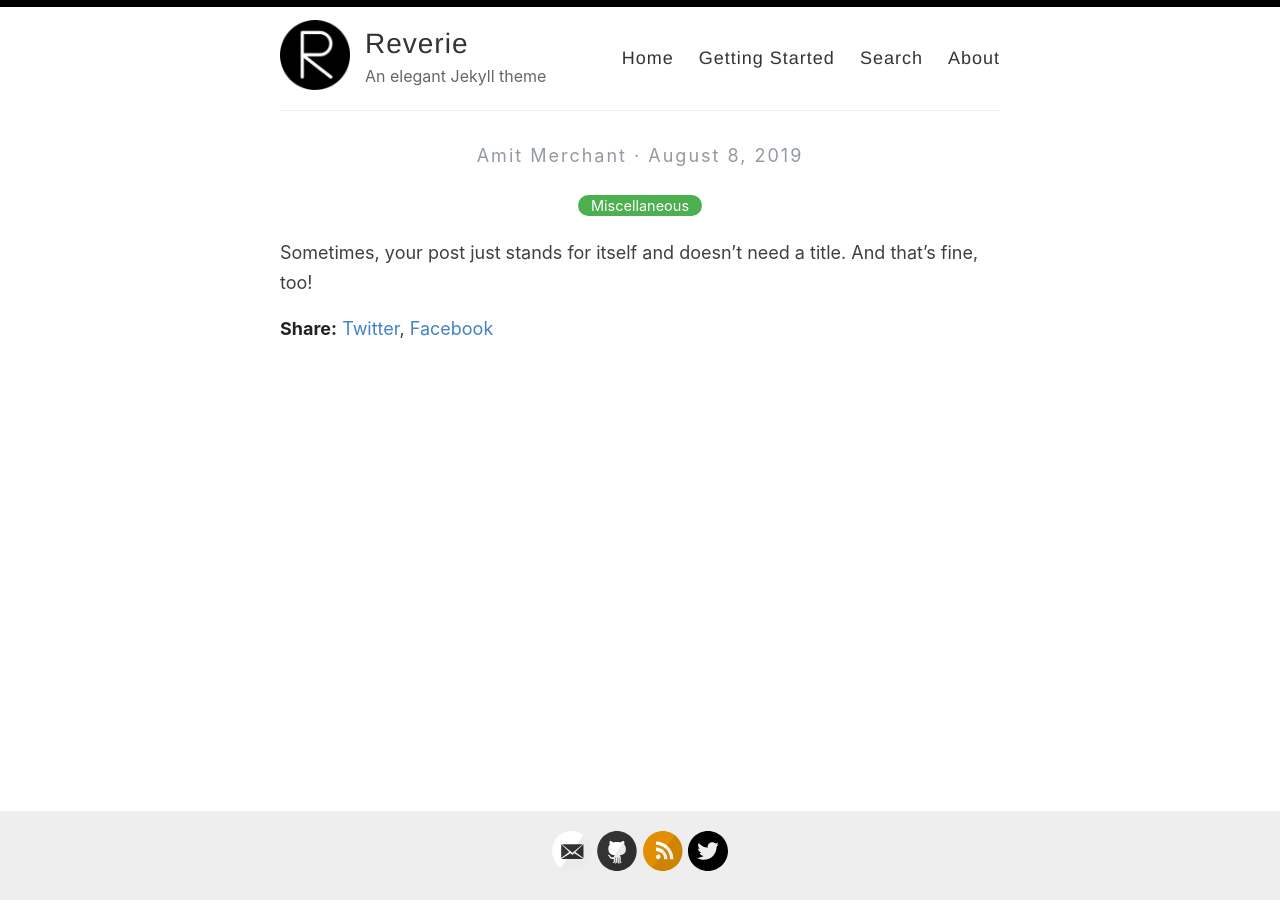
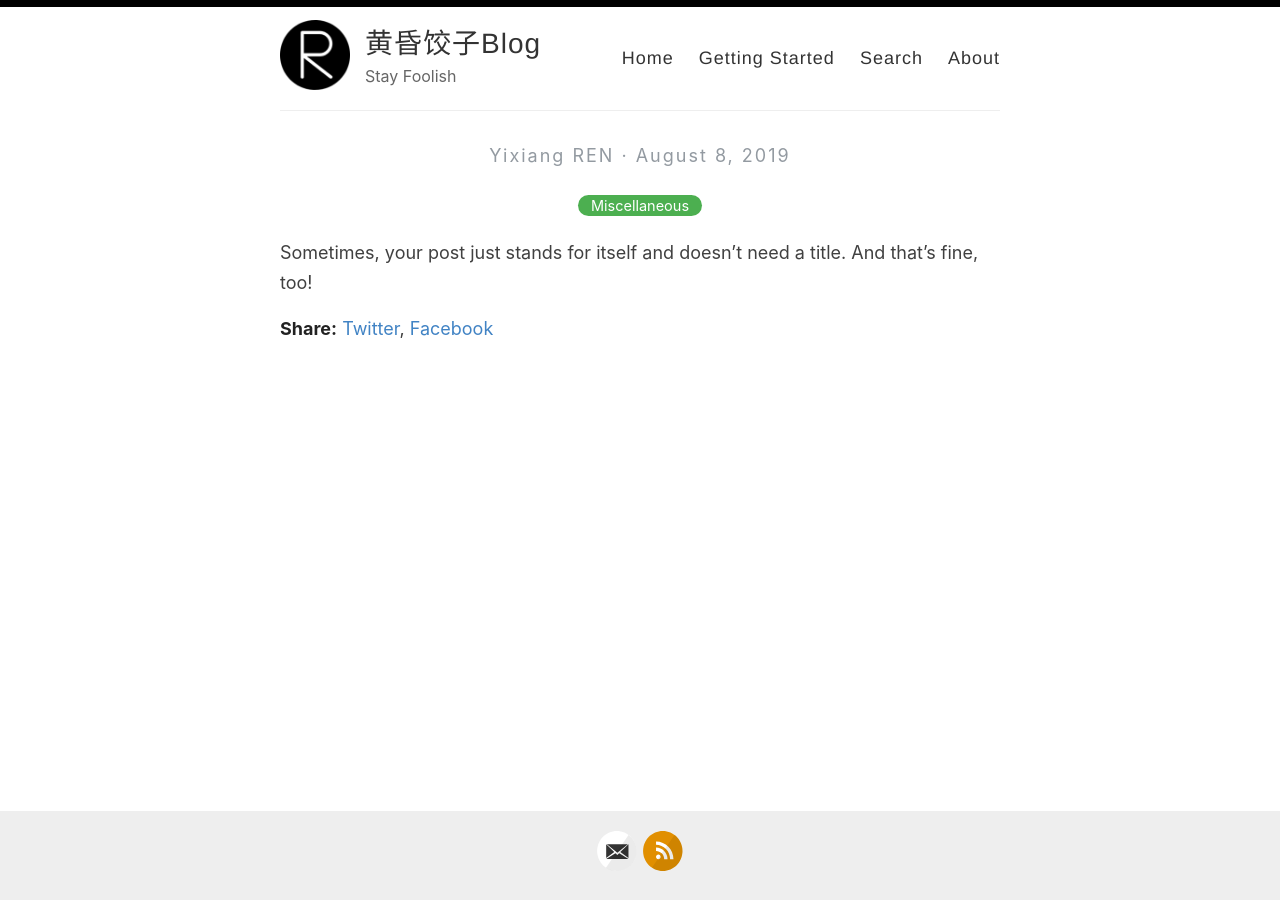
Before and after one commit to Invisible-bob/Invisible-bob.github.io, a Jekyll site: the page built from _posts/2019-08-08-no-title-posts.md, in a window 1280 px wide. Built offline with Jekyll 4.4.1, drawn with Linux system fonts in a browser that asks for light colours.

Commit message:
Update _config.yml

```diff
--- a/_config.yml
+++ b/_config.yml
@@ -3,13 +3,13 @@
 #
 
 # Name of your site (displayed in the header)
-name: Reverie
+name: 黄昏饺子Blog
 
 # Name of the author
-author: Amit Merchant
+author: Yixiang REN
 
 # Short bio or description (displayed in the header)
-description: An elegant Jekyll theme
+description: Stay Foolish
 
 # URL of your avatar or profile pic (you could use your GitHub profile pic)
 avatar: /images/reverie.png
@@ -21,15 +21,15 @@ avatar: /images/reverie.png
 # Includes an icon in the footer for each username you enter
 footer-links:
   dribbble:
-  email: amit.d.merchant@gmail.com
+  email: ryx891220023@hotmail.com
   facebook:
   flickr:
-  github: amitmerchant1990/reverie
+  github:
   instagram:
   linkedin:
   pinterest:
   rss: rss
-  twitter: amit_merchant
+  twitter:
   stackoverflow:
   youtube: # channel/<your_long_string> or user/<user-name>
   googleplus: # anything in your profile username that comes after plus.google.com/
@@ -48,8 +48,8 @@ google_analytics: UA-43339302-11
 
 # Your website URL (e.g. http://amitmerchant1990.github.io or http://www.amitmerchant.com)
 # Used for Sitemap.xml and your RSS feed
-url: http://www.amitmerchant.com/reverie
-enforce_ssl: https://www.amitmerchant.com/reverie
+url: https://Invisible-bob.github.io
+enforce_ssl:
 
 # If you're hosting your site at a Project repository on GitHub pages
 # (http://yourusername.github.io/repository-name)
```
